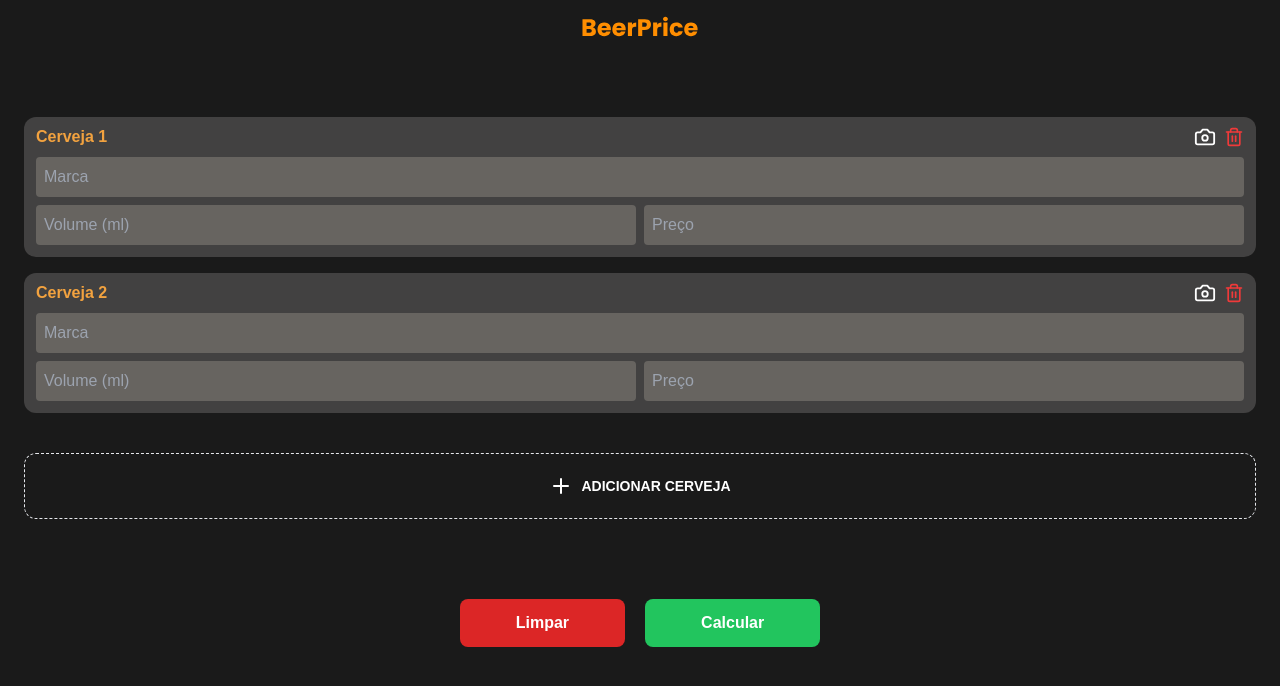
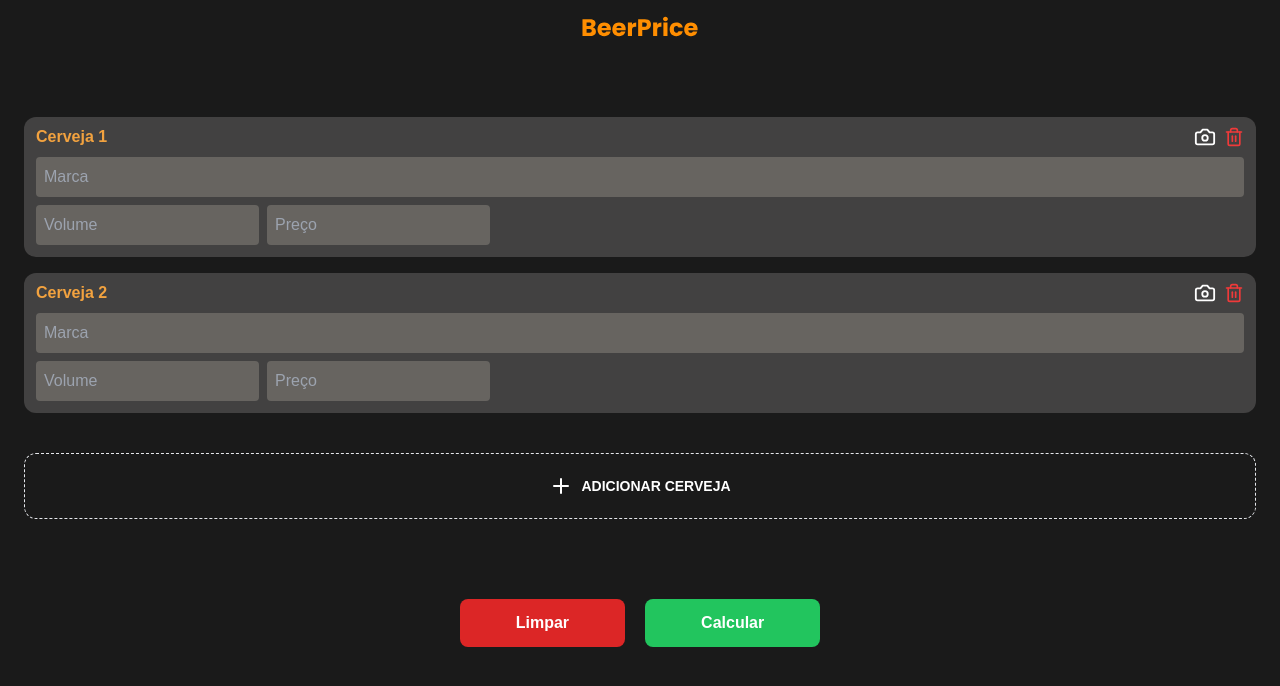
Before and after one commit to guilhermezaparoli/beer-calculator, a Next.js app: page / in a window 1280 px wide. Shown: the top 686 px of the page. Built offline with nearby package versions, Linux system fonts and the light colour scheme.

Commit message:
Creating ModalResul and SelectMeasure component

```diff
--- a/app/page.tsx
+++ b/app/page.tsx
@@ -5,20 +5,32 @@ import Image from 'next/image';
 import logo from '../assets/BeerPriceLogo.svg';
 import { useState } from 'react';
 import { Button } from '@/components/Button';
+import { ModalResult } from '@/components/ModalResult';
 
+
+type CardsProps = {
+  brand: string;
+  vol: string;
+  price:string;
+  volPerPrice: string;
+  index?: number
+}
 export default function Home() {
-  const [cards, setCards] = useState([
+  const [cards, setCards] = useState<CardsProps[]>([
     {
       brand: '',
       vol: '',
       price: '',
+      volPerPrice: ""
     },
     {
       brand: '',
       vol: '',
       price: '',
+      volPerPrice: ""
     },
   ]);
+  const [result, setResult] = useState<CardsProps | null>(null)
 
   function onAddCard() {
     setCards((prev) => [
@@ -27,6 +39,7 @@ export default function Home() {
         brand: '',
         vol: '',
         price: '',
+        volPerPrice: ""
       },
     ]);
   }
@@ -37,11 +50,14 @@ export default function Home() {
         brand: '',
         vol: '',
         price: '',
+        volPerPrice: ""
+
       },
       {
         brand: '',
         vol: '',
         price: '',
+        volPerPrice: ""
       },
     ]);
   }
@@ -52,14 +68,45 @@ export default function Home() {
     setCards(filteredCards);
   }
 
+  function handleClose(){
+    setResult(null)
+  }
 
   function calculateTotal() {
+    function parseVolume(vol: string): number {
+      const value = parseFloat(vol.replace(/[^\d.]/g, ''));
+      return vol.includes('L') ? value * 1000 : value;
+    }
+
+    const itemsWithVolPerPrice = cards.map((item) => {
+      const priceNumber = parseFloat(
+        item.price.replace('R$ ', '').replace(',', '.')
+      );
+      const volumeNumber = parseVolume(item.vol);
+      const volPerPrice = priceNumber ? volumeNumber / priceNumber : 0;
+
+      return {
+        ...item,
+        volPerPrice: volPerPrice.toFixed(2),
+      };
+    });
+
+    const itemWithLowestVolPerPrice = itemsWithVolPerPrice.reduce((minItem, currentItem) =>
+      currentItem.volPerPrice < minItem.volPerPrice ? currentItem : minItem
+  );
+
+  const indexOfLowestVolPerPrice = itemsWithVolPerPrice.reduce((minIndex, currentItem, currentIndex, array) =>
+    currentItem.volPerPrice < array[minIndex].volPerPrice ? currentIndex : minIndex
+, 0);
+
+    setResult({...itemWithLowestVolPerPrice, index: indexOfLowestVolPerPrice + 1})
+    setCards(itemsWithVolPerPrice);
 
   }
-
-
 console.log(cards);
+  console.log(result, 'result');
   return (
+    <>
     <div className="pt-4 px-6 overflow-auto">
       <div className="flex items-center  justify-center pb-20">
         <Image src={logo} alt="logo" />
@@ -79,9 +126,17 @@ export default function Home() {
       <footer className="mt-20 pb-4">
         <div className="flex items-center justify-center gap-5">
           <Button text="Limpar" color="bg-red-600" onClick={onDeleteAllCards} />
-          <Button text="Calcular" color="bg-green-500" onClick={calculateTotal} />
+          <Button
+            text="Calcular"
+            color="bg-green-500"
+            onClick={calculateTotal}
+            />
         </div>
       </footer>
+
     </div>
+
+   <ModalResult item={result} close={handleClose}/>
+            </>
   );
 }
--- a/components/BeerCard.tsx
+++ b/components/BeerCard.tsx
@@ -2,12 +2,14 @@
 import { Camera, Trash2 } from 'lucide-react';
 import { InputCard } from './InputCard';
 import CameraComponent from './CameraComponent';
-import { useEffect, useState } from 'react';
+import { useState } from 'react';
+import { SelectMeasure } from './SelectMeasure';
 
 type itemProps = {
   brand: string;
   vol: string;
-  price: string;
+  price:string;
+  volPerPrice: string
 };
 type BeerCardProps = {
   value: itemProps;
@@ -88,8 +90,6 @@ export function BeerCard({
     }
   };
 
-  useEffect(() => {}, []);
-
   return (
     <>
       <div className="p-3 pt-2 bg-gray500 rounded-xl">
@@ -116,11 +116,19 @@ export function BeerCard({
           onChange={(e) => handleInputChange('brand', e.target.value)}
         />
         <div className="flex gap-2 mt-2">
+          <div className='flex'>
+
+          {/* <SelectMeasure /> */}
           <InputCard
-            placeholder="Volume (ml)"
+            placeholder="Volume"
             value={value.vol}
-            onChange={(e) => handleInputChange('vol', e.target.value)}
-          />
+            onChange={(e) => {
+              if(Number(e.target.value || e.target.value === "")){
+                handleInputChange('vol', e.target.value)
+              }
+            }}
+            />
+            </div>
           <InputCard
             placeholder="Preço"
             value={value.price}
@@ -129,7 +137,7 @@ export function BeerCard({
 
         </div>
       </div>
-      {openCamera &&<div className='flex items-center justify-center h-screen'>
+      {openCamera && navigator.mediaDevices &&<div className='flex items-center justify-center h-screen'>
 
        <CameraComponent getImage={getImage} close={closeCamera} />
       </div>}
--- a/components/CameraComponent.tsx
+++ b/components/CameraComponent.tsx
@@ -1,4 +1,4 @@
-import { ImagePlus, ImagePlusIcon, X } from 'lucide-react';
+import {  ImagePlusIcon, X } from 'lucide-react';
 import Image from 'next/image';
 import { useState, useRef, useEffect } from 'react';
 
@@ -15,6 +15,7 @@ export default function CameraComponent({
   const [capturedImage, setCapturedImage] = useState<string | null>(null);
   const videoRef = useRef<HTMLVideoElement>(null);
   const canvasRef = useRef<HTMLCanvasElement>(null);
+  const [hasCameraPermission, setHasCameraPermission] = useState(false)
 
   const startCamera = async () => {
     if (
@@ -37,9 +38,11 @@ export default function CameraComponent({
             } else {
               alert('deu b.o');
             }
+            setHasCameraPermission(true)
           })
           .catch((error) => {
             console.error('Erro ao acessar a câmera:', error);
+            setHasCameraPermission(false)
           });
       } catch (error) {
         console.error('Error accessing the camera:', error);
@@ -77,7 +80,7 @@ export default function CameraComponent({
     document.body.style.overflow = 'hidden';
   }, []);
 
-  return (
+  return  (
     <div className="absolute inset-0 flex flex-col items-center justify-center">
       <div className="h-full w-full absolute inset-0">
         <video
--- a/components/InputCard.tsx
+++ b/components/InputCard.tsx
@@ -3,5 +3,10 @@ import {  InputHTMLAttributes } from "react"
 type InputCardProps = InputHTMLAttributes<HTMLInputElement>
 
 export function InputCard({...rest}: InputCardProps){
-    return <input className="bg-gray300 rounded-[4px] p-2 w-full text-white outline-none" {...rest}/>
+
+    return<div>
+
+        <input className="bg-gray300 rounded-[4px] p-2 w-full text-white outline-none" {...rest}/>
+
+    </div>
 }
--- /dev/null
+++ b/components/ModalResult.tsx
@@ -0,0 +1,29 @@
+'use client'
+
+import { X } from "lucide-react";
+
+type Item = {
+    brand: string;
+    vol: string;
+    price:string;
+    volPerPrice: string;
+    index?: number
+}
+
+type ResultProps = {
+    item: Item | null;
+    close: () => void
+}
+
+export function ModalResult({item, close}: ResultProps) {
+
+  return item &&  <div className='absolute inset-0 flex flex-col items-center justify-center bg-black bg-opacity-50'>
+  <div className='p-5 bg-gray600 rounded-lg'>
+<X onClick={close}/>
+  <p className='text-white'>
+    A cerveja {item?.index} possui o melhor preço/l {item.volPerPrice}
+  </p>
+  </div>
+
+</div>;
+}
--- /dev/null
+++ b/components/SelectMeasure.tsx
@@ -0,0 +1,6 @@
+export function SelectMeasure({...rest}) {
+  return   <select className="bg-gray300 text-white outline-none" {...rest}>
+  <option>Ml</option>
+  <option>Litro</option>
+</select>;
+}
--- a/tailwind.config.ts
+++ b/tailwind.config.ts
@@ -18,6 +18,7 @@ const config: Config = {
 
       },
       backgroundColor: {
+        gray600: "#3D3737",
         gray500: "#424141",
         gray300: "#676460",
       }
```
Lines whose indentation alone changed are shown as unchanged.
